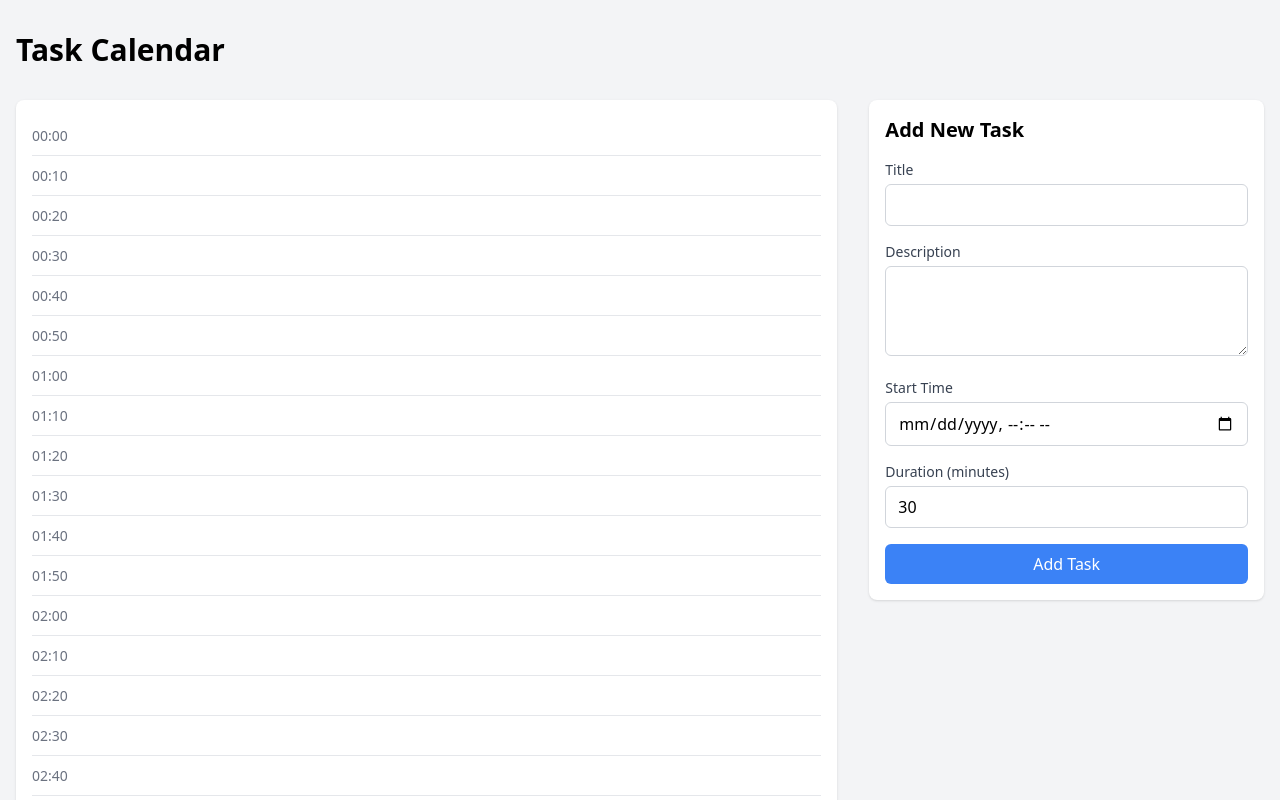
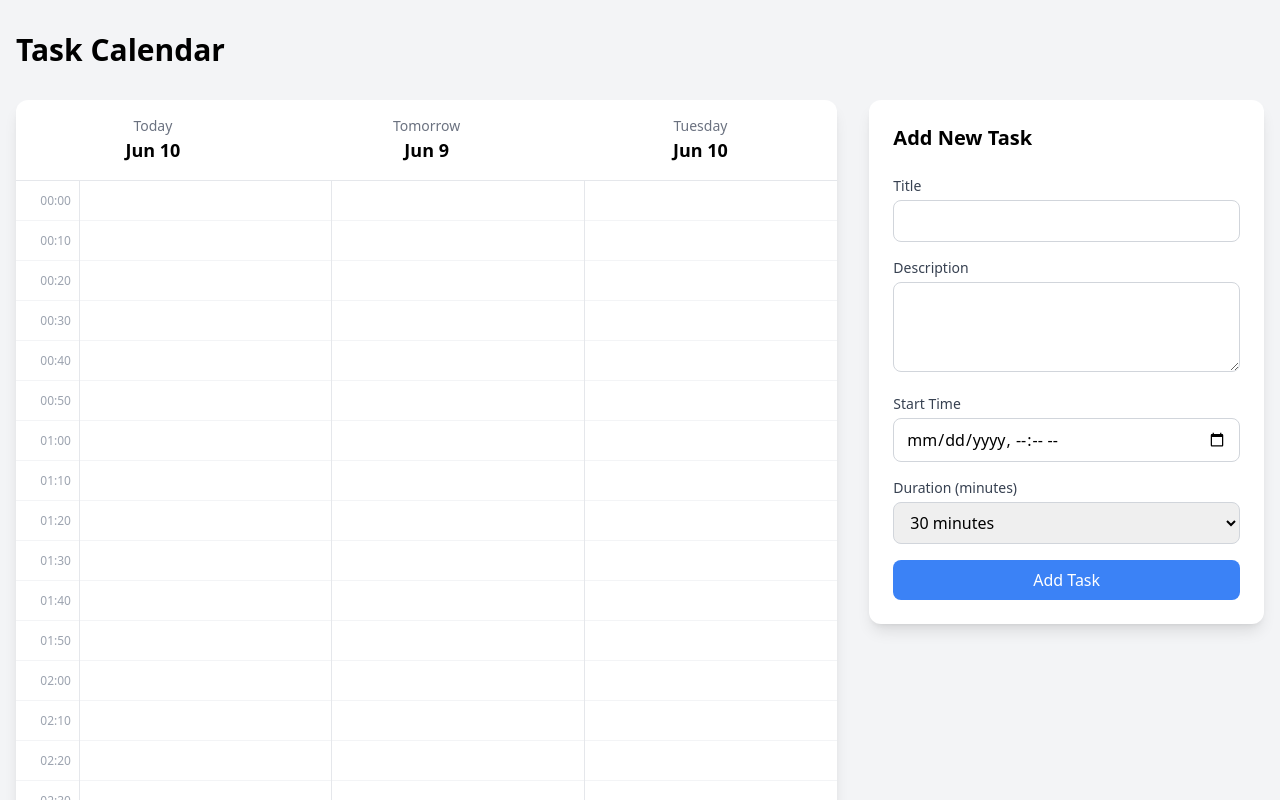
Before and after one commit to abramandis/taskcalendar, a React (Vite) app: page / in a window 1280 px wide. Shown: the top 800 px of the page. Built offline with nearby package versions, Linux system fonts and the light colour scheme.

Commit message:
Basic Styling

```diff
--- /dev/null
+++ b/postcss.config.mjs
@@ -0,0 +1,6 @@
+export default {
+  plugins: {
+    tailwindcss: {},
+    autoprefixer: {},
+  },
+}
--- a/src/components/Calendar.tsx
+++ b/src/components/Calendar.tsx
@@ -13,6 +13,15 @@ const Calendar: React.FC<CalendarProps> = ({ tasks, onUpdateTask }) => {
     return `${hour.toString().padStart(2, '0')}:${minute.toString().padStart(2, '0')}`;
   });
 
+  const getDays = () => {
+    const today = new Date();
+    return [
+      { date: today, label: 'Today' },
+      { date: new Date(today.setDate(today.getDate() + 1)), label: 'Tomorrow' },
+      { date: new Date(today.setDate(today.getDate() + 1)), label: new Date(today).toLocaleDateString('en-US', { weekday: 'long' }) }
+    ];
+  };
+
   const getTaskPosition = (task: Task) => {
     const startHour = task.startTime.getHours();
     const startMinute = task.startTime.getMinutes();
@@ -24,33 +33,81 @@ const Calendar: React.FC<CalendarProps> = ({ tasks, onUpdateTask }) => {
     };
   };
 
+  const days = getDays();
+
   return (
-    <div className="bg-white rounded-lg shadow p-4">
+    <div className="bg-white rounded-xl shadow-lg overflow-hidden">
+      {/* Calendar Header */}
+      <div className="grid grid-cols-3 border-b border-gray-200">
+        {days.map((day, index) => (
+          <div key={index} className="p-4 text-center">
+            <div className="text-sm text-gray-500">{day.label}</div>
+            <div className="text-lg font-semibold">
+              {day.date.toLocaleDateString('en-US', { month: 'short', day: 'numeric' })}
+            </div>
+          </div>
+        ))}
+      </div>
+
+      {/* Calendar Grid */}
       <div className="relative">
+        {/* Time Slots */}
+        <div className="absolute left-0 w-16 border-r border-gray-200">
           {timeSlots.map((time, index) => (
             <div
               key={time}
-            className="h-10 border-b border-gray-200 flex items-center"
+              className="h-10 border-b border-gray-100 flex items-center justify-end pr-2"
             >
-            <span className="text-sm text-gray-500 w-16">{time}</span>
+              <span className="text-xs text-gray-400">{time}</span>
             </div>
           ))}
+        </div>
 
-        {tasks.map((task) => (
+        {/* Calendar Columns */}
+        <div className="grid grid-cols-3 ml-16">
+          {days.map((day, dayIndex) => (
+            <div key={dayIndex} className="relative border-r border-gray-200 last:border-r-0">
+              {/* Time Grid Lines */}
+              {timeSlots.map((_, index) => (
+                <div
+                  key={index}
+                  className="h-10 border-b border-gray-100"
+                />
+              ))}
+
+              {/* Tasks */}
+              {tasks
+                .filter(task => {
+                  const taskDate = new Date(task.startTime);
+                  return taskDate.toDateString() === day.date.toDateString();
+                })
+                .map((task) => (
                   <div
                     key={task.id}
-            className={`absolute left-20 right-4 rounded p-2 cursor-move ${
-              task.completed ? 'bg-green-100' : 'bg-blue-100'
+                    className={`absolute left-2 right-2 rounded-lg p-2 cursor-move transition-all duration-200 ${
+                      task.completed
+                        ? 'bg-green-100 border border-green-200'
+                        : 'bg-blue-100 border border-blue-200 hover:bg-blue-200'
                     }`}
                     style={getTaskPosition(task)}
                     onClick={() => onUpdateTask({ ...task, completed: !task.completed })}
                   >
-            <div className="font-medium">{task.title}</div>
+                    <div className="font-medium text-sm truncate">{task.title}</div>
                     {task.description && (
-              <div className="text-sm text-gray-600">{task.description}</div>
+                      <div className="text-xs text-gray-600 truncate">{task.description}</div>
                     )}
+                    <div className="text-xs text-gray-500 mt-1">
+                      {new Date(task.startTime).toLocaleTimeString('en-US', {
+                        hour: 'numeric',
+                        minute: '2-digit',
+                        hour12: true
+                      })}
+                    </div>
                   </div>
                 ))}
+            </div>
+          ))}
+        </div>
       </div>
     </div>
   );
--- a/src/components/TaskForm.tsx
+++ b/src/components/TaskForm.tsx
@@ -31,10 +31,11 @@ const TaskForm: React.FC<TaskFormProps> = ({ onAddTask }) => {
   };
 
   return (
-    <form onSubmit={handleSubmit} className="bg-white rounded-lg shadow p-4">
-      <h2 className="text-xl font-semibold mb-4">Add New Task</h2>
+    <form onSubmit={handleSubmit} className="bg-white rounded-xl shadow-lg p-6">
+      <h2 className="text-xl font-semibold mb-6">Add New Task</h2>
 
-      <div className="mb-4">
+      <div className="space-y-4">
+        <div>
           <label className="block text-sm font-medium text-gray-700 mb-1">
             Title
           </label>
@@ -42,24 +43,24 @@ const TaskForm: React.FC<TaskFormProps> = ({ onAddTask }) => {
             type="text"
             value={title}
             onChange={(e) => setTitle(e.target.value)}
-          className="w-full px-3 py-2 border border-gray-300 rounded-md"
+            className="w-full px-3 py-2 border border-gray-300 rounded-lg focus:ring-2 focus:ring-blue-500 focus:border-blue-500 transition-colors"
             required
           />
         </div>
 
-      <div className="mb-4">
+        <div>
           <label className="block text-sm font-medium text-gray-700 mb-1">
             Description
           </label>
           <textarea
             value={description}
             onChange={(e) => setDescription(e.target.value)}
-          className="w-full px-3 py-2 border border-gray-300 rounded-md"
+            className="w-full px-3 py-2 border border-gray-300 rounded-lg focus:ring-2 focus:ring-blue-500 focus:border-blue-500 transition-colors"
             rows={3}
           />
         </div>
 
-      <div className="mb-4">
+        <div>
           <label className="block text-sm font-medium text-gray-700 mb-1">
             Start Time
           </label>
@@ -67,32 +68,36 @@ const TaskForm: React.FC<TaskFormProps> = ({ onAddTask }) => {
             type="datetime-local"
             value={startTime}
             onChange={(e) => setStartTime(e.target.value)}
-          className="w-full px-3 py-2 border border-gray-300 rounded-md"
+            className="w-full px-3 py-2 border border-gray-300 rounded-lg focus:ring-2 focus:ring-blue-500 focus:border-blue-500 transition-colors"
             required
           />
         </div>
 
-      <div className="mb-4">
+        <div>
           <label className="block text-sm font-medium text-gray-700 mb-1">
             Duration (minutes)
           </label>
-        <input
-          type="number"
+          <select
             value={duration}
             onChange={(e) => setDuration(Number(e.target.value))}
-          min="10"
-          step="10"
-          className="w-full px-3 py-2 border border-gray-300 rounded-md"
-          required
-        />
+            className="w-full px-3 py-2 border border-gray-300 rounded-lg focus:ring-2 focus:ring-blue-500 focus:border-blue-500 transition-colors"
+          >
+            <option value="10">10 minutes</option>
+            <option value="20">20 minutes</option>
+            <option value="30">30 minutes</option>
+            <option value="60">1 hour</option>
+            <option value="90">1.5 hours</option>
+            <option value="120">2 hours</option>
+          </select>
         </div>
 
         <button
           type="submit"
-        className="w-full bg-blue-500 text-white py-2 px-4 rounded-md hover:bg-blue-600"
+          className="w-full bg-blue-500 text-white py-2 px-4 rounded-lg hover:bg-blue-600 transition-colors font-medium"
         >
           Add Task
         </button>
+      </div>
     </form>
   );
 };
--- a/vite.config.ts
+++ b/vite.config.ts
@@ -1,6 +1,10 @@
 import { defineConfig } from 'vite'
 import react from '@vitejs/plugin-react'
 
+// https://vitejs.dev/config/
 export default defineConfig({
   plugins: [react()],
+  css: {
+    postcss: './postcss.config.mjs',
+  },
 })
```
Lines whose indentation alone changed are shown as unchanged.
